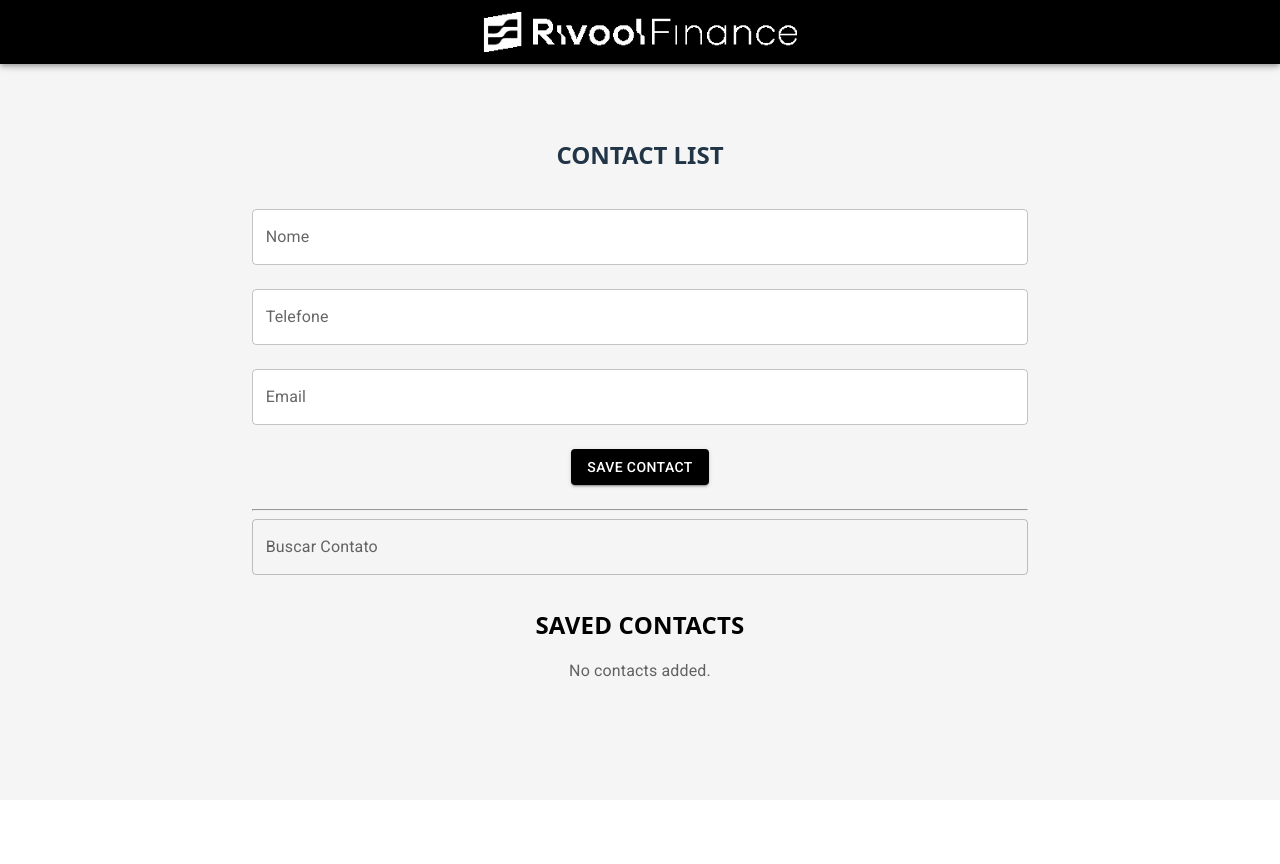
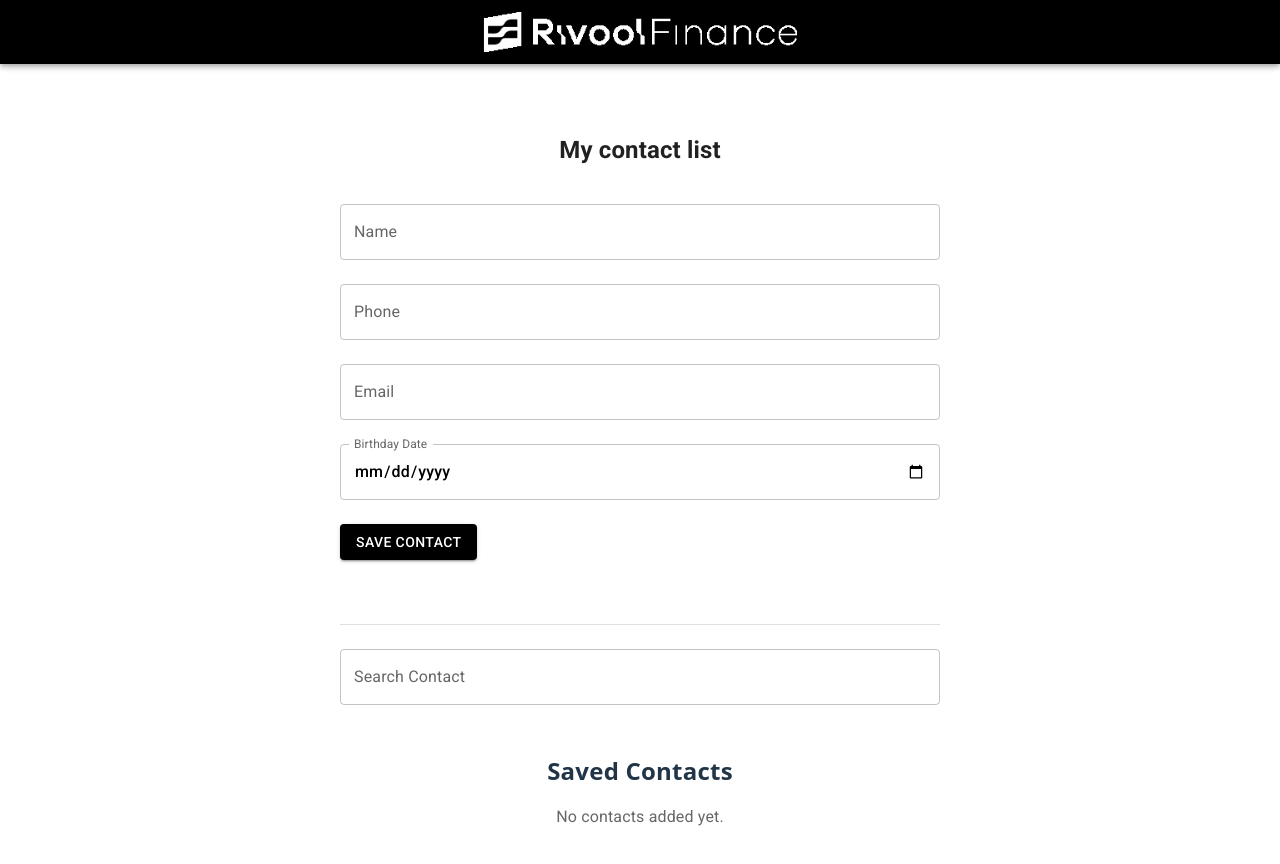
Before and after one commit to nikolaskonoski/agenda-de-contatos, a React (Vite) app: page / in a window 1280 px wide. Shown: the top 864 px of the page. Before the commit the page ends 800 px from the top, so only its background shows below. Built offline with nearby package versions, Linux system fonts and the light colour scheme.

Commit message:
feat(ContactList): Redesign contact list to use a table layout

```diff
--- a/src/App.jsx
+++ b/src/App.jsx
@@ -1,67 +1,59 @@
+// src/App.jsx
 import React, { useEffect, useState } from "react";
 import Header from "./components/Header";
 import ContactForm from './components/ContactForm.jsx';
-import ContactList from "./components/ContactList.jsx";
+import ContactList from "./components/ContactList.jsx"; // Vamos refatorá-lo para tabela depois
 import SearchFilter from "./components/SearchFilter.jsx";
 import { v4 as uuidv4 } from "uuid";
+import Box from '@mui/material/Box'; // Importando Box para o layout MUI
+import CssBaseline from '@mui/material/CssBaseline'; // Importando CssBaseline
+import Divider from '@mui/material/Divider'; // Importando Divider
 import './App.css';
 
 const LOCAL_STORAGE_KEY = "contact-list-app-contacts";
 
-
 function App() {
-
   const [contacts, setContacts] = useState([]);
   const [searchTerm, setSearchTerm] = useState('');
-
+  // 1. NOVO ESTADO: para guardar o contato que está sendo editado
+  const [editingContact, setEditingContact] = useState(null);
 
   useEffect(() => {
     try {
       const storedContacts = localStorage.getItem(LOCAL_STORAGE_KEY);
       if (storedContacts) {
         const parsedContacts = JSON.parse(storedContacts);
-        // VERIFICA SE O QUE FOI CARREGADO É REALMENTE UM ARRAY
         if (Array.isArray(parsedContacts)) {
           setContacts(parsedContacts);
           console.log("Loaded contacts from localStorage:", parsedContacts);
         } else {
-          // Se não for um array (ex: JSON.parse("null") vira null),
-          // define como array vazio e limpa o localStorage inválido.
           console.warn("Data in localStorage was not an array. Resetting.", parsedContacts);
           setContacts([]);
           localStorage.setItem(LOCAL_STORAGE_KEY, JSON.stringify([]));
         }
       } else {
-        // Se não houver nada, garante que seja um array vazio
-        // (o useState([]) já faz isso, mas é bom ser explícito)
         setContacts([]);
       }
     } catch (error) {
-      // Se houver erro ao parsear (ex: JSON malformado),
-      // define como array vazio e limpa o localStorage.
       console.error("Error parsing contacts from localStorage. Resetting.", error);
       setContacts([]);
       localStorage.setItem(LOCAL_STORAGE_KEY, JSON.stringify([]));
     }
-  }, []); // Array de dependências vazio: roda só uma vez ao montar
+  }, []);
 
-  // O segundo useEffect (para salvar) continua igual:
   useEffect(() => {
-    // Só salva se 'contacts' for de fato um array (uma segurança extra)
     if (Array.isArray(contacts)) {
       localStorage.setItem(LOCAL_STORAGE_KEY, JSON.stringify(contacts));
       console.log("Saved contacts to localStorage:", contacts);
     }
   }, [contacts]);
 
-
   // HANDLERS
   const addContactHandler = (contactData) => {
     const newContact = { ...contactData, id: uuidv4() };
-    setContacts((prevContacts) => {
-      return [newContact, ...prevContacts];
-    });
+    setContacts((prevContacts) => [newContact, ...prevContacts]);
     console.log("Contact added with UUID:", newContact);
+    setEditingContact(null); // Limpa o modo de edição ao adicionar um novo contato
   };
 
   const searchChangeHandler = (term) => {
@@ -69,45 +61,81 @@ function App() {
   };
 
   const deleteContactHandler = (contactId) => {
-    setContacts((prevContacts) => {
-      return prevContacts.filter(contact => contact.id !== contactId);
-    });
+    setContacts((prevContacts) =>
+      prevContacts.filter(contact => contact.id !== contactId)
+    );
+    // Se o contato deletado era o que estava sendo editado, limpa o formulário
+    if (editingContact && editingContact.id === contactId) {
+      setEditingContact(null);
+    }
   };
 
-  const updateContactHandler = (contactId, updateData) => {
+  const updateContactHandler = (contactId, updatedData) => { // Renomeado de updateData para updatedData
     setContacts((prevContacts) =>
       prevContacts.map((contact) =>
-        contact.id === contactId ? { ...updateData, id: contactId } : contact
+        contact.id === contactId ? { ...contact, ...updatedData, id: contactId } : contact // Garante que o ID não seja perdido e mescla os dados
       )
     );
+    setEditingContact(null); // Limpa o modo de edição após a atualização
+  };
+
+  // 2. NOVA FUNÇÃO: para iniciar o modo de edição
+  const handleStartEdit = (contactToEdit) => {
+    setEditingContact(contactToEdit);
+    // Opcional: Fazer a página rolar para o topo onde o formulário está
+    // window.scrollTo({ top: 0, behavior: 'smooth' });
   };
 
   // FILTERING
-
   const filteredContacts = Array.isArray(contacts) ? contacts.filter(contact =>
-    contact.name.toLowerCase().includes(searchTerm.toLocaleLowerCase())
+    contact.name.toLowerCase().includes(searchTerm.toLowerCase()) // Corrigido para toLowerCase
   ) : [];
 
+  // RENDER
+  return (
+    // Usando Box e CssBaseline como discutimos para "MUIzar" o App.jsx
+    <Box className="App">
+      <CssBaseline />
+      <Header />
+      <Box
+        component="main"
+        sx={{
+          display: 'flex',
+          flexDirection: 'column',
+          alignItems: 'center',
+          paddingTop: '80px',
+          mb: 4,
+          px: 2,
+        }}
+      >
+        <Box sx={{ width: '100%', maxWidth: '600px', mb: 3 }}>
+          {/* 3. PASSANDO PROPS DE EDIÇÃO PARA ContactForm */}
+          <ContactForm
+            onAddContact={addContactHandler}
+            editingContact={editingContact} // Passa o contato que está sendo editado
+            onUpdateContact={updateContactHandler} // Passa a função de atualização
+            onCancelEdit={() => setEditingContact(null)} // Passa uma função para cancelar a edição
+          />
+        </Box>
 
-  // RENDER
+        <Divider sx={{ width: '100%', maxWidth: '600px', my: 3 }} />
 
-  return (
-    <div className="App">
-      <Header />
-      <main className="main-content">
-        <ContactForm onAddContact={addContactHandler} />
-        <hr />
+        <Box sx={{ width: '100%', maxWidth: '600px' }}>
           <SearchFilter
             searchTerm={searchTerm}
             onSearchChange={searchChangeHandler}
           />
+        </Box>
+        <Box sx={{ width: '100%', maxWidth: '800px', mt: 2 }}> {/* Ajustado para a tabela */}
+          {/* 4. PASSANDO A FUNÇÃO onStartEdit PARA ContactList */}
           <ContactList
             contacts={filteredContacts}
             onDeleteContact={deleteContactHandler}
-          onUpdateContact={updateContactHandler}
+            onStartEdit={handleStartEdit} // Em vez de onUpdateContact
           />
-      </main>
-    </div>
+        </Box>
+      </Box>
+    </Box>
   );
 }
 
--- a/src/components/ContactCard.jsx
+++ b/src/components/ContactCard.jsx
@@ -1,4 +1,4 @@
-import React, { useState } from "react";
+/*import React, { useState } from "react";
 import Box from '@mui/material/Box';
 import Card from '@mui/material/Card';
 import CardContent from '@mui/material/CardContent';
@@ -8,7 +8,7 @@ import IconButton from '@mui/material/IconButton';
 import TextField from '@mui/material/TextField';
 import EditIcon from '@mui/icons-material/Edit';
 import DeleteIcon from '@mui/icons-material/Delete';
-/*import './ContactCard.css';*/
+/*import './ContactCard.css';
 
 function ContactCard({ contact, onDeleteContact, onUpdateContact }) {
     const { id, name, phone, email } = contact;
--- a/src/components/ContactForm.jsx
+++ b/src/components/ContactForm.jsx
@@ -1,66 +1,73 @@
-import React, { useState } from "react";
+import React, { useEffect, useState } from "react";
 import Button from "@mui/material/Button";
 import TextField from "@mui/material/TextField";
+import Box from "@mui/material/Box";
 
 
-function ContactForm({ onAddContact }) {
+function ContactForm({ onAddContact, editingContact, onUpdateContact, onCancelEdit }) {
 
     const [name, setName] = useState('');
     const [phone, setPhone] = useState('');
     const [email, setEmail] = useState('');
-    const [errors, SetErrors] = useState({});
+    const [birthday, setBirthday] = useState('');
+    const [errors, setErrors] = useState({});
+
+    useEffect(() => {
+        if (editingContact) {
+            setName(editingContact.name || '');
+            setPhone(editingContact.phone || '');
+            setEmail(editingContact.email || '');
+            setBirthday(editingContact.birthday || '');
+            setErrors({});
+        } else {
+            setName('');
+            setPhone('');
+            setEmail('');
+            setBirthday('');
+            setErrors({});
+        }
+
+    }, [editingContact]);
+
 
     const validateForm = () => {
         const newErrors = {};
-
-        //Name validation
         if (!name.trim()) {
             newErrors.name = "Name is required."
         }
-
-        //Phone validation
         if (!phone.trim()) {
             newErrors.phone = "Phone is required.";
-
         }
-
-        //Email validation (only if email is not empty)
         const emailRegex = /^[^\s@]+@[^\s@]+\.[^\s@]+$/;
         if (email.trim() && !emailRegex.test(email)) {
             newErrors.email = " The email format is invalid."
         }
-
-        // Update the errors state
-        SetErrors(newErrors);
-
+        setErrors(newErrors);
         return Object.keys(newErrors).length === 0;
-
     };
-
 
     const handleSubmit = (event) => {
         event.preventDefault();
-
         if (!validateForm()) {
             return;
         }
 
-        const contactData = {
+        const contactDetails = {
             name: name.trim(),
             phone: phone.trim(),
             email: email.trim(),
-            id: Math.random().toString()
+            birthday: birthday,
         };
 
-        onAddContact(contactData);
+        if (editingContact) {
+            onUpdateContact(editingContact.id, contactDetails);
 
-        setName('');
-        setPhone('');
-        setEmail('');
-        SetErrors({});
+        } else {
+            onAddContact(contactDetails);
+        }
+
     };
 
-    // Helper funtion to clea error whe user types
     const handleInputChange = (setter, fieldName) => (e) => {
         setter(e.target.value);
 
@@ -74,116 +81,67 @@ function ContactForm({ onAddContact }) {
     }
 
 
-    return (
-        <form onSubmit={handleSubmit} noValidate>
-            <h2>CONTACT LIST</h2>
-            <TextField
-                id="name"
-                name="name" // Bom para acessibilidade e forms
-                label="Nome" // A label flutuante do MUI
-                variant="outlined" // Estilo do campo (outlined, filled, standard)
-                fullWidth // Ocupa toda a largura disponível
-                margin="normal" // Adiciona uma margem padrão (normal ou dense)
-                value={name}
-                onChange={handleInputChange(setName, 'name')}
-                autoComplete="name"
-                error={!!errors.name} // !! converte a string de erro para booleano (true se existe erro)
-                helperText={errors.name || ''} // Mostra a mensagem de erro abaixo do campo
-
-                sx={{
-                    // Estilo para o estado normal do input
-                    '& .MuiOutlinedInput-root': {
-                        backgroundColor: 'white',
-                    },
-                    '& .MuiInputBase-input': {
-                        color: 'black',
-                        fontWeight: '500',
-                    },
-                    // === ESTILOS PARA AUTOFILL (WEBKIT) ===
+    const commonTextFieldSx = {
+        '& .MuiOutlinedInput-root': { backgroundColor: 'white' },
+        '& .MuiInputBase-input': { color: 'black', fontWeight: '500' },
         '& .MuiInputBase-input:-webkit-autofill, & .MuiInputBase-input:-webkit-autofill:hover, & .MuiInputBase-input:-webkit-autofill:focus, & .MuiInputBase-input:-webkit-autofill:active': {
             WebkitTextFillColor: 'black !important',
             caretColor: 'black !important',
             WebkitBoxShadow: '0 0 0px 1000px white inset !important',
             transition: 'background-color 5000s ease-in-out 0s',
-                    },
+        }
+
+    };
+
+    return (
+        <form onSubmit={handleSubmit} noValidate>
+            <h2>{editingContact ? "Edit Contact" : "My contact list"}</h2>
+            <TextField id="name" name="name" label="Name" variant="outlined" fullWidth margin="normal" value={name} onChange={handleInputChange(setName, 'name')} autoComplete="name" error={!!errors.name} helperText={errors.name || ''} sx={commonTextFieldSx} />
+            <TextField id="phone" name="phone" label="Phone" variant="outlined" fullWidth margin="normal" type="tel" value={phone} onChange={handleInputChange(setPhone, 'phone')} autoComplete="tel" error={!!errors.phone} helperText={errors.phone || ''} sx={commonTextFieldSx} />
+            <TextField id="email" name="email" label="Email" variant="outlined" fullWidth margin="normal" type="email" value={email} onChange={handleInputChange(setEmail, 'email')} autoComplete="email" error={!!errors.email} helperText={errors.email || ''} sx={commonTextFieldSx} />
+
+            <TextField
+                id="birthday"
+                name="birthday"
+                label="Birthday Date"
+                type="date"
+                fullWidth
+                margin="normal"
+                variant="outlined"
+                value={birthday}
+                onChange={(e) => {
+                    setBirthday(e.target.value);
+                    if (errors.birthday) {
+                        setErrors(prev => ({ ...prev, birthday: undefined }));
+                    }
                 }}
+                error={!!errors.birthday}
+                helperText={errors.birthday || ''}
+                InputLabelProps={{
+                    shrink: true,
+                }}
+                sx={commonTextFieldSx}
             />
 
-            <TextField
-                id="phone"
-                name="phone"
-                label="Telefone"
-                variant="outlined"
-                fullWidth
-                margin="normal"
-                type="tel" // Define o tipo de input
-                value={phone}
-                onChange={handleInputChange(setPhone, 'phone')}
-                autoComplete="tel"
-                error={!!errors.phone}
-                helperText={errors.phone || ''}
-                sx={{
-                    // Estilo para o estado normal do input
-                    '& .MuiOutlinedInput-root': {
-                        backgroundColor: 'white',
-                    },
-                    '& .MuiInputBase-input': { // Texto digitado normalmente
-                        color: 'black',
-                        fontWeight: '500',
-                    },
-                    // === ESTILOS PARA AUTOFILL (WEBKIT) ===
-                    '& .MuiInputBase-input:-webkit-autofill, & .MuiInputBase-input:-webkit-autofill:hover, & .MuiInputBase-input:-webkit-autofill:focus, & .MuiInputBase-input:-webkit-autofill:active': {
-                        WebkitTextFillColor: 'black !important',
-                        caretColor: 'black !important',
-                        WebkitBoxShadow: '0 0 0px 1000px white inset !important',
-                        transition: 'background-color 5000s ease-in-out 0s',
-                    },
-                }}
-
-            />
-
-            <TextField
-                id="email"
-                name="email"
-                label="Email"
-                variant="outlined"
-                fullWidth
-                margin="normal"
-                type="email"
-                value={email}
-                onChange={handleInputChange(setEmail, 'email')}
-                autoComplete="email"
-                error={!!errors.email}
-                helperText={errors.email || ''}
-                sx={{
-                    // Estilo para o estado normal do input
-                    '& .MuiOutlinedInput-root': {
-                        backgroundColor: 'white',
-                    },
-                    '& .MuiInputBase-input': { // Texto digitado normalmente
-                        color: 'black',
-                        fontWeight: '500',
-                    },
-                    // === ESTILOS PARA AUTOFILL (WEBKIT) ===
-                    '& .MuiInputBase-input:-webkit-autofill, & .MuiInputBase-input:-webkit-autofill:hover, & .MuiInputBase-input:-webkit-autofill:focus, & .MuiInputBase-input:-webkit-autofill:active': {
-                        WebkitTextFillColor: 'black !important',
-                        caretColor: 'black !important',
-                        WebkitBoxShadow: '0 0 0px 1000px white inset !important',
-                        transition: 'background-color 5000s ease-in-out 0s',
-                    },
-                }}
-            />
+            <Box sx={{ mt: 2, mb: 2, display: 'flex', gap: 1 }}>
                 <Button type="submit" variant="contained"
                     sx={{
-                    mt: 2,
-                    mb: 2,
                         backgroundColor: 'black',
                         color: 'white',
-                    '&:hover': { backgroundColor: '#333', },
+                        '&:hover': { backgroundColor: '#333' },
                     }}
-            >Save Contact</Button>
+                >
+                    {editingContact ? "Update Contact" : "Save Contact"}
+                </Button>
+                {editingContact && (
+                    <Button variant="outlined" onClick={onCancelEdit}>
+                        Cancel Edit
+                    </Button>
+                )}
+            </Box>
         </form>
     );
 }
 
+
 export default ContactForm;
--- a/src/components/ContactList.jsx
+++ b/src/components/ContactList.jsx
@@ -1,59 +1,99 @@
-import React from "react";
-import ContactCard from "./ContactCard";
+// src/components/ContactList.jsx
+import React from 'react';
 import Box from '@mui/material/Box';
 import Typography from '@mui/material/Typography';
+import Table from '@mui/material/Table';
+import TableBody from '@mui/material/TableBody';
+import TableCell from '@mui/material/TableCell';
+import TableContainer from '@mui/material/TableContainer';
+import TableHead from '@mui/material/TableHead';
+import TableRow from '@mui/material/TableRow';
+import Paper from '@mui/material/Paper'; // Usado para dar um estilo de "folha de papel" ao container da tabela
+import IconButton from '@mui/material/IconButton';
+import EditIcon from '@mui/icons-material/Edit';
+import DeleteIcon from '@mui/icons-material/Delete';
 
-function ContactList({ contacts, onDeleteContact, onUpdateContact }) {
-
-    const renderContactList = contacts.map((contact) => {
-        return (
-            <ContactCard
-                key={contact.id}
-                contact={contact}
-                onDeleteContact={onDeleteContact}
-                onUpdateContact={onUpdateContact}
-            />
-        );
-    });
-
+// O componente agora recebe 'contacts', 'onDeleteContact', e 'onStartEdit' como props.
+// 'onStartEdit' será chamada quando o botão de editar de uma linha for clicado.
+function ContactList({ contacts, onDeleteContact, onStartEdit }) {
   return (
     <Box
-            className="contact-list"
+      className="contact-list-container" // Você pode manter esta classe para estilos CSS específicos, se tiver.
+      sx={{ width: '100%', mt: 2 }}   // Margem no topo para dar espaço após o filtro de busca.
+    >
+      <Typography
+        component="h2" // Renderiza semanticamente como um <h2>
         sx={{
-                display: 'flex',
-                flexDirection: 'column',
-                alignItems: 'center',
-                width: '100%'
+          display: 'block',
+          fontSize: '1.5em',    // Tamanho da fonte como um h2 padrão de navegador
+          fontWeight: 'bold',   // Peso da fonte como um h2 padrão de navegador
+          fontFamily: 'system-ui, Avenir, Helvetica, Arial, sans-serif', // Família da fonte conforme solicitado
+          color: '#213547',     // Cor escura para o texto (do seu index.css)
+          mt: 2,                // Margem no topo
+          mb: 2,                // Margem na base
+          alignSelf: 'flex-start', // Alinha o título à esquerda (considerando o Box pai em App.jsx)
+        }}
+      > Saved Contacts
+      </Typography>
+      {contacts.length === 0 ? (
+        <Typography variant="body1" color="text.secondary" sx={{ mt: 2 }}>
+          No contacts added yet.
+        </Typography>
+      ) : (
+        <TableContainer component={Paper} elevation={3}>
+          <Table sx={{ minWidth: 700 }} aria-label="contact table">
+            <TableHead sx={{ backgroundColor: '#f5f5f5' }}>
+              <TableRow>
+                <TableCell sx={{ fontWeight: 'bold' }}>Name</TableCell>
+                <TableCell sx={{ fontWeight: 'bold' }}>Phone</TableCell>
+                <TableCell sx={{ fontWeight: 'bold' }}>Email</TableCell>
+                <TableCell sx={{ fontWeight: 'bold' }}>Birthday</TableCell>
+                <TableCell align="right" sx={{ fontWeight: 'bold' }}>Actions</TableCell>
+              </TableRow>
+            </TableHead>
+            <TableBody>
+              {contacts.map((contact) => (
+                <TableRow
+                  key={contact.id}
+                  sx={{
+                    '&:last-child td, &:last-child th': { border: 0 },
+                    '&:hover': { backgroundColor: 'action.hover' }
                   }}
                 >
-
-            <Typography component="h2"
-                sx={{
-                    mb: 2,
-                    mt: 2,
-                    alignSelf: 'center',
-                    color: 'black',
-                    display: 'block',
-                    fontSize: '1.5em',
-                    fontWeight: 'bold',
-                    fontFamily: 'system-ui, Avenir, Helvetica, Arial, sans-serif',
-                    color: 'black',
-                    mt: 2,
-                    mb: 2,
-
-                }}
+                  <TableCell component="th" scope="row">
+                    {contact.name}
+                  </TableCell>
+                  <TableCell>{contact.phone}</TableCell>
+                  <TableCell>{contact.email}</TableCell>
+                  <TableCell>
+                    {contact.birthday
+                      ? new Date(contact.birthday + 'T00:00:00').toLocaleDateString('pt-BR')
+                      : 'N/A'}
+                  </TableCell>
+                  <TableCell align="right">
+                    <IconButton
+                      aria-label="edit contact"
+                      size="small"
+                      onClick={() => onStartEdit(contact)}
                     >
-                SAVED CONTACTS
-            </Typography>
-            {contacts.length === 0 ? (
-                <Typography variant="body1" color="text.secondary">
-                    No contacts added.
-                </Typography>
-            ) : (
-                renderContactList
+                      <EditIcon fontSize="small" />
+                    </IconButton>
+                    <IconButton
+                      aria-label="delete contact"
+                      size="small"
+                      color="error" // Deixa o ícone de deletar vermelho
+                      onClick={() => onDeleteContact(contact.id)}
+                    >
+                      <DeleteIcon fontSize="small" />
+                    </IconButton>
+                  </TableCell>
+                </TableRow>
+              ))}
+            </TableBody>
+          </Table>
+        </TableContainer>
       )}
     </Box>
-
   );
 }
 
--- a/src/components/SearchFilter.jsx
+++ b/src/components/SearchFilter.jsx
@@ -7,7 +7,7 @@ function SearchFilter({ searchTerm, onSearchChange }) {
         <Box sx={{ width: '100%', mb: 2 }}> {/* mb: 2 para margin-bottom */}
             <TextField
                 id="search"
-                label="Buscar Contato" // A label do MUI
+                label="Search Contact" // A label do MUI
                 variant="outlined" // Mesmo estilo dos outros campos
                 fullWidth // Ocupa toda a largura do Box pai
                 value={searchTerm}
```
Lines whose indentation alone changed are shown as unchanged.
